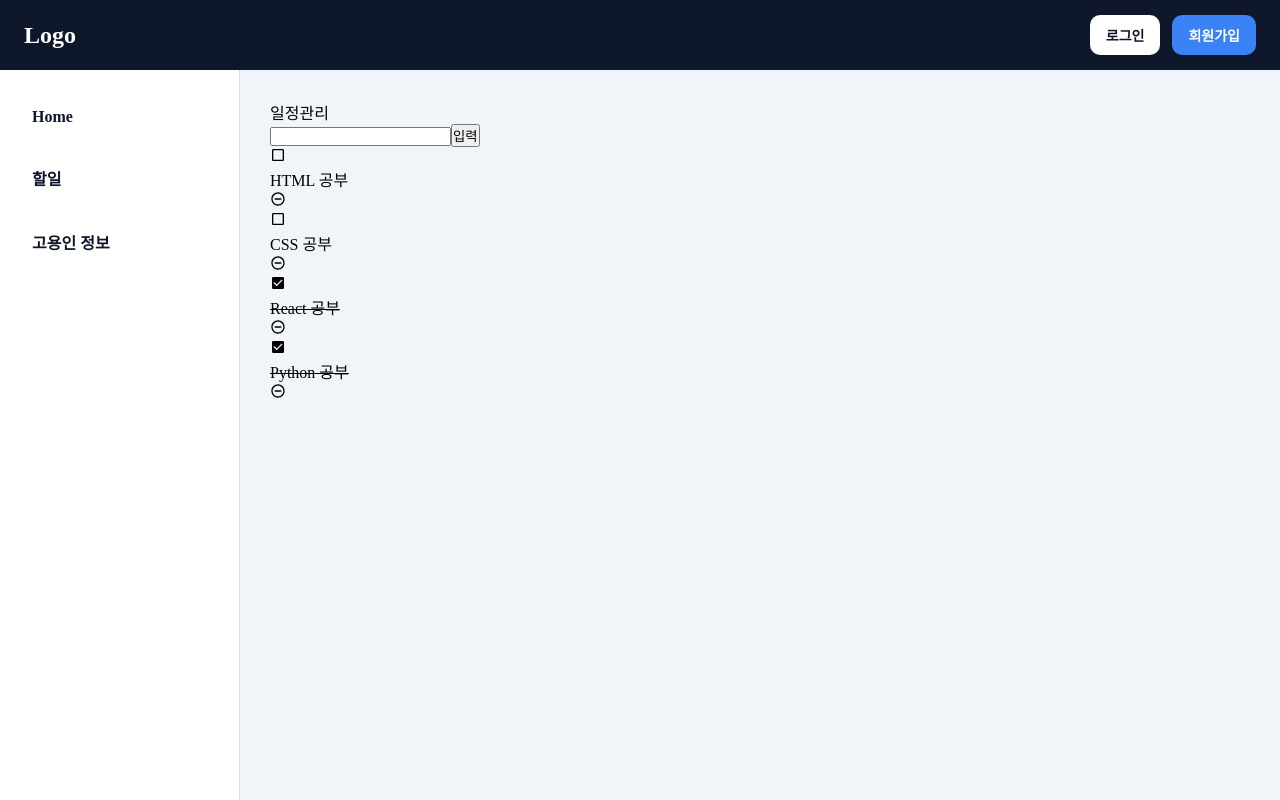
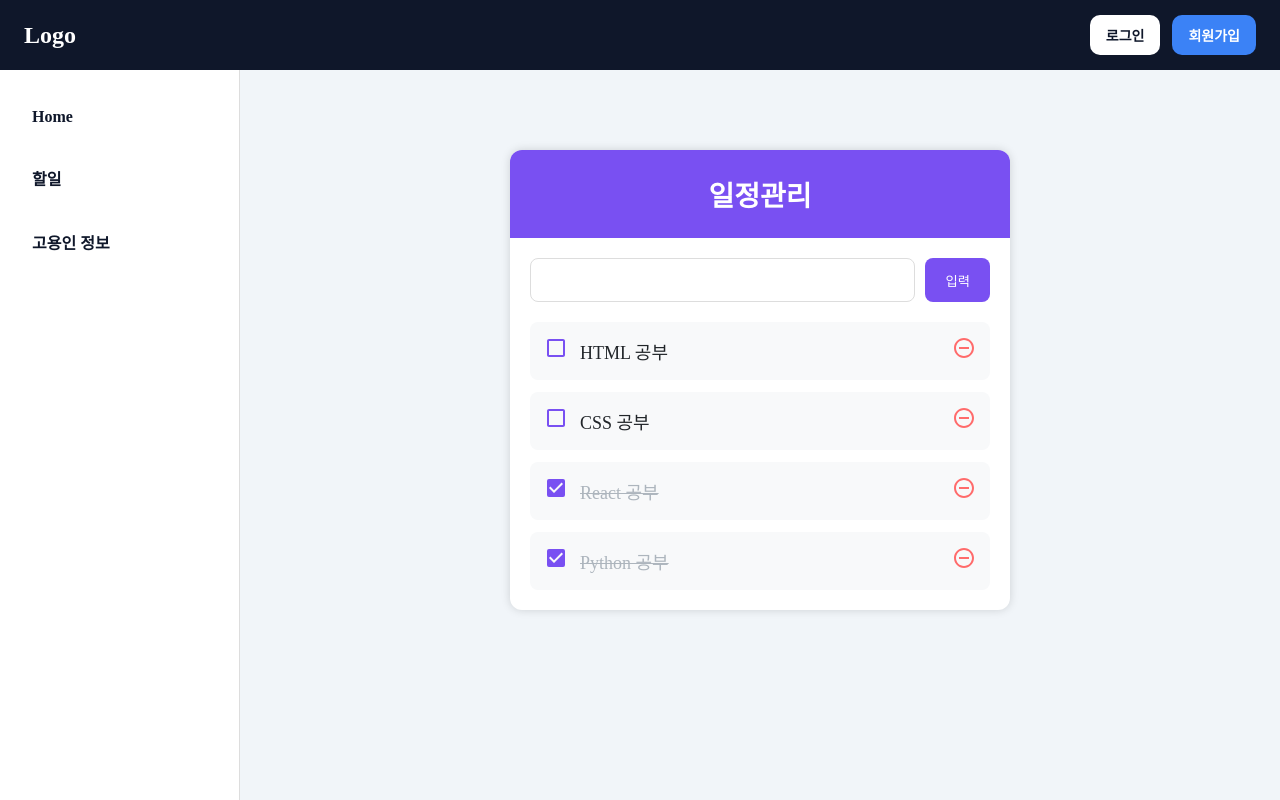
Before and after one commit to Omitss/frontend, a React (Vite) app: page /todo in a window 1280 px wide. Built offline with nearby package versions, Linux system fonts and the light colour scheme.

Commit message:
todoPage_css With gpt

```diff
--- a/src/no2_components/todo/TodoInsert.jsx
+++ b/src/no2_components/todo/TodoInsert.jsx
@@ -1,9 +1,8 @@
-//TodoInsert.jsx
 import React from 'react'
-import TodoList from './TodoList';
-
+import styled from 'styled-components'
 
 const TodoInsert = ({todoObj, setState}) => {
+
     const handleChange = (e) => {
         const {name, value} = e.target;
 
@@ -15,39 +14,68 @@ const TodoInsert = ({todoObj, setState}) => {
             }
         }))
     }
+
     const handleSubmit = (e) => {
         e.preventDefault();
-        setState(prev => (
-            {
+
+        setState(prev => ({
             ...prev,
             todoList : [
                 ...prev.todoList,
                 {
                     ...prev.todoObj,
                     id :
-                        prev.todoList.length>0 ?
-                            Math.max(...prev.todoList.map(item => item.id))+1
+                        prev.todoList.length > 0
+                            ? Math.max(...prev.todoList.map(item => item.id)) + 1
                             : 1
                 }
-
-                ]
+            ],
+            todoObj : {
+                id : "",
+                subject : "",
+                checked : false
             }
-        ))
+        }))
     }
 
     return (
-    <form onSubmit={handleSubmit}>
-        <input
+        <Form onSubmit={handleSubmit}>
+            <Input
                 type="text"
-            name = "subject"
-            value= {todoObj.subject}
+                name="subject"
+                value={todoObj.subject}
                 onChange={handleChange}
                 required
                 placeholder='할 일을 입력하세요'
             />
-        <button>입력</button>
-    </form>
+
+            <Button>입력</Button>
+        </Form>
     )
 }
 
 export default TodoInsert
+
+
+const Form = styled.form`
+    display: flex;
+    gap: 10px;
+    margin-bottom: 20px;
+`
+
+const Input = styled.input`
+    flex: 1;
+    padding: 12px;
+    border: 1px solid #ddd;
+    border-radius: 8px;
+    font-size: 16px;
+`
+
+const Button = styled.button`
+    border: none;
+    background: #7950f2;
+    color: white;
+    padding: 0 20px;
+    border-radius: 8px;
+    cursor: pointer;
+`
--- a/src/no2_components/todo/TodoList.jsx
+++ b/src/no2_components/todo/TodoList.jsx
@@ -1,20 +1,26 @@
-// TodoList.jsx
 import React from 'react'
 import TodoListChild from './TodoListChild'
-
+import styled from 'styled-components'
 
 const TodoList = ({todoList, setState}) => {
   return (
-    <div>
+    <ListBox>
         {todoList?.map(item => (
             <TodoListChild
-                setState = {setState}
-                key = {item.id}
-                item = {item}
+                setState={setState}
+                key={item.id}
+                item={item}
             />
         ))}
-    </div>
+    </ListBox>
   )
 }
 
 export default TodoList
+
+
+const ListBox = styled.div`
+    display: flex;
+    flex-direction: column;
+    gap: 12px;
+`
--- a/src/no2_components/todo/TodoListChild.jsx
+++ b/src/no2_components/todo/TodoListChild.jsx
@@ -1,98 +1,135 @@
-//TodoListChild.jsx
 import React, { useState } from 'react'
 import {
     MdCheckBox,
     MdCheckBoxOutlineBlank,
     MdRemoveCircleOutline
 } from "react-icons/md"
+
 import styled from 'styled-components'
 
+const TodoListChild = ({item, setState}) => {
 
-const TodoListChild = ({item, setState}) => {
     const [editing, setEditing] = useState(false)
-    const [value, setValue] = useState("")
+    const [value, setValue] = useState(item.subject)
 
     const handleToggle = () => {
-        setState(prev=>({
+        setState(prev => ({
             ...prev,
-            todoList : prev.todoList.map(todo => (
-                todo.id === item.id ?
-                {...todo, checked : !todo.checked}
+            todoList : prev.todoList.map(todo =>
+                todo.id === item.id
+                    ? {...todo, checked : !todo.checked}
                     : todo
-            ))
-        }
-        ))
+            )
+        }))
     }
 
-    const handleUpdate = ()=>{
-        setState(prev => (
-            {
+    const handleUpdate = () => {
+        setState(prev => ({
             ...prev,
             todoList : prev.todoList.map(todo =>
-                    todo.id === item.id ?
-                    {...todo, subject : value, checked : false}
-                    :
-                    todo
+                todo.id === item.id
+                    ? {...todo, subject : value}
+                    : todo
             )
-            }
-        ))
+        }))
+
         setEditing(false)
     }
+
     const handleDelete = () => {
-        setState(prev=> ({
+        setState(prev => ({
             ...prev,
             todoList : prev.todoList.filter(todo =>
                 todo.id !== item.id
             )
-            }
-        ))
+        }))
     }
 
+    return (
+        <ItemBox>
 
-  return (
-    <div>
-      <div onClick={handleToggle}>
+            <CheckBox onClick={handleToggle}>
                 {
-            item.checked ?
-            <MdCheckBox/> : <MdCheckBoxOutlineBlank/>
+                    item.checked
+                        ? <MdCheckBox/>
+                        : <MdCheckBoxOutlineBlank/>
                 }
-      </div>
-      <div>
+            </CheckBox>
+
+            <Content>
                 {
-            editing ?
-                <input
-                    type="text"
+                    editing
+                    ?
+                    <EditInput
                         value={value}
                         onChange={(e)=>setValue(e.target.value)}
                         onBlur={handleUpdate}
                         onKeyDown={(e)=>{
-                        if(e.key==="Enter") handleUpdate();
+                            if(e.key==="Enter"){
+                                handleUpdate();
+                            }
                         }}
                         autoFocus
                     />
                     :
                     <Checked
-                    $checked = {item.checked}
+                        $checked={item.checked}
                         onDoubleClick={()=>setEditing(true)}
                     >
                         {item.subject}
                     </Checked>
                 }
-      </div>
-      <div
-        onClick={handleDelete}
-      >
+            </Content>
+
+            <DeleteButton onClick={handleDelete}>
                 <MdRemoveCircleOutline/>
-      </div>
-    </div>
+            </DeleteButton>
+
+        </ItemBox>
     )
 }
 
 export default TodoListChild
 
 
+const ItemBox = styled.div`
+    display: flex;
+    align-items: center;
+    padding: 14px;
+    border-radius: 8px;
+    background: #f8f9fa;
+`
+
+const CheckBox = styled.div`
+    font-size: 24px;
+    cursor: pointer;
+    color: #7950f2;
+`
+
+const Content = styled.div`
+    flex: 1;
+    margin-left: 12px;
+`
+
 const Checked = styled.div`
-    text-decoration : ${({$checked}) =>
-        ($checked ? "line-through" : "none")
-    };
+    font-size: 18px;
+
+    text-decoration: ${({$checked}) =>
+        $checked ? "line-through" : "none"};
+
+    color: ${({$checked}) =>
+        $checked ? "#adb5bd" : "#212529"};
 `
+
+const DeleteButton = styled.div`
+    font-size: 24px;
+    color: #ff6b6b;
+    cursor: pointer;
+`
+
+const EditInput = styled.input`
+    width: 100%;
+    padding: 8px;
+    border: 1px solid #ddd;
+    border-radius: 6px;
+`
--- a/src/no2_components/todo/TodoTemplate.jsx
+++ b/src/no2_components/todo/TodoTemplate.jsx
@@ -1,15 +1,39 @@
-//TodoTemplate.jsx
 import React from 'react'
+import styled from 'styled-components'
 
 const TodoTemplate = ({children}) => {
   return (
-    <div>
-        <div>일정관리</div>
-        <div>
+    <Container>
+        <Title>일정관리</Title>
+
+        <Content>
             {children}
-        </div>
-    </div>
+        </Content>
+    </Container>
   )
 }
 
 export default TodoTemplate
+
+
+const Container = styled.div`
+    width: 500px;
+    margin: 50px auto;
+    border-radius: 12px;
+    overflow: hidden;
+    box-shadow: 0 0 10px rgba(0,0,0,0.15);
+    background: white;
+`
+
+const Title = styled.div`
+    background: #7950f2;
+    color: white;
+    font-size: 28px;
+    font-weight: bold;
+    padding: 24px;
+    text-align: center;
+`
+
+const Content = styled.div`
+    padding: 20px;
+`
```
Lines whose indentation alone changed are shown as unchanged.
